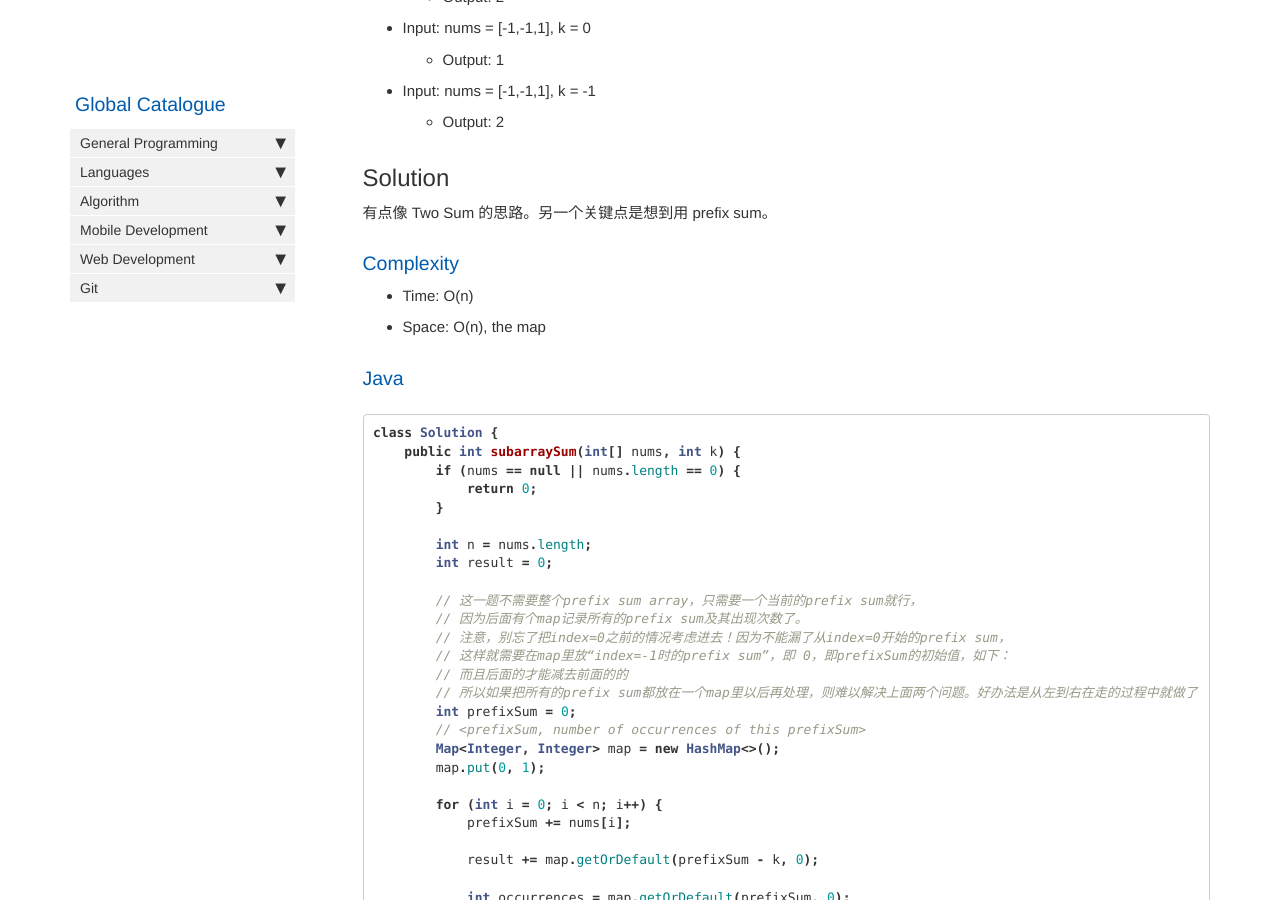
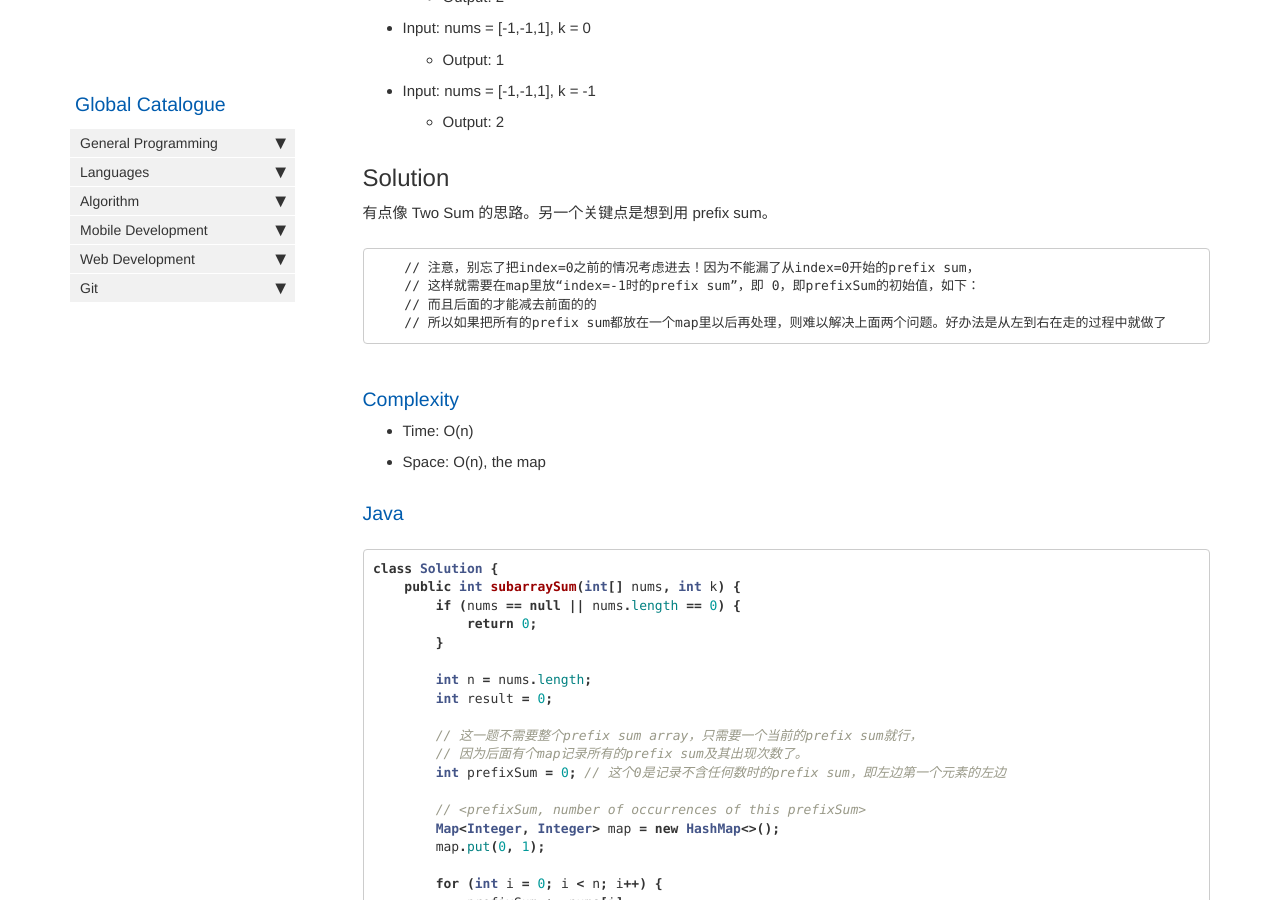
Before and after one commit to HungryOrc/hungryorc.github.io, a Jekyll site: the page built from pages/algorithm/algorithm_subarray_sum_equals_k.md, in a window 1280 px wide and 900 px high, scrolled down 435 px. Built offline with Jekyll 4.4.1, drawn with Linux system fonts in a browser that asks for light colours; nearby versions of some CDN libraries; comment, search, counter and statistics services are not loaded; some of the changed lines change nothing that is shown.

Commit message:
Update algorithm_subarray_sum_equals_k.md

```diff
--- a/pages/algorithm/algorithm_subarray_sum_equals_k.md
+++ b/pages/algorithm/algorithm_subarray_sum_equals_k.md
@@ -26,7 +26,10 @@ Given an array of integers and an integer k, you need to find the total number o
 有点像 Two Sum 的思路。另一个关键点是想到用 prefix sum。
 
 
-
+        // 注意，别忘了把index=0之前的情况考虑进去！因为不能漏了从index=0开始的prefix sum，
+        // 这样就需要在map里放“index=-1时的prefix sum”，即 0，即prefixSum的初始值，如下：
+        // 而且后面的才能减去前面的的
+        // 所以如果把所有的prefix sum都放在一个map里以后再处理，则难以解决上面两个问题。好办法是从左到右在走的过程中就做了
 
 ### Complexity
 * Time: O(n)
@@ -45,11 +48,8 @@ class Solution {
 
         // 这一题不需要整个prefix sum array，只需要一个当前的prefix sum就行，
         // 因为后面有个map记录所有的prefix sum及其出现次数了。
-        // 注意，别忘了把index=0之前的情况考虑进去！因为不能漏了从index=0开始的prefix sum，
-        // 这样就需要在map里放“index=-1时的prefix sum”，即 0，即prefixSum的初始值，如下：
-        // 而且后面的才能减去前面的的
-        // 所以如果把所有的prefix sum都放在一个map里以后再处理，则难以解决上面两个问题。好办法是从左到右在走的过程中就做了
-        int prefixSum = 0;
+        int prefixSum = 0; // 这个0是记录不含任何数时的prefix sum，即左边第一个元素的左边
+
         // <prefixSum, number of occurrences of this prefixSum>
         Map<Integer, Integer> map = new HashMap<>();
         map.put(0, 1);
```
